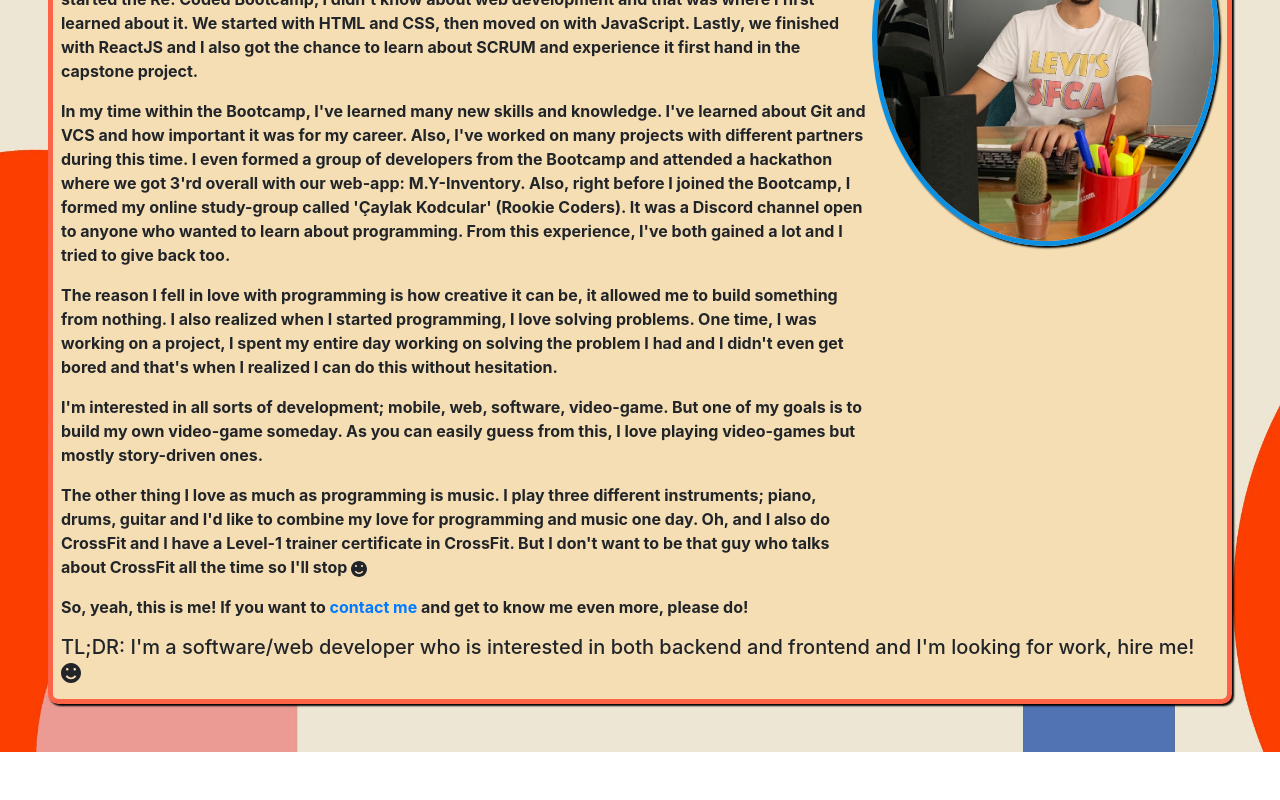
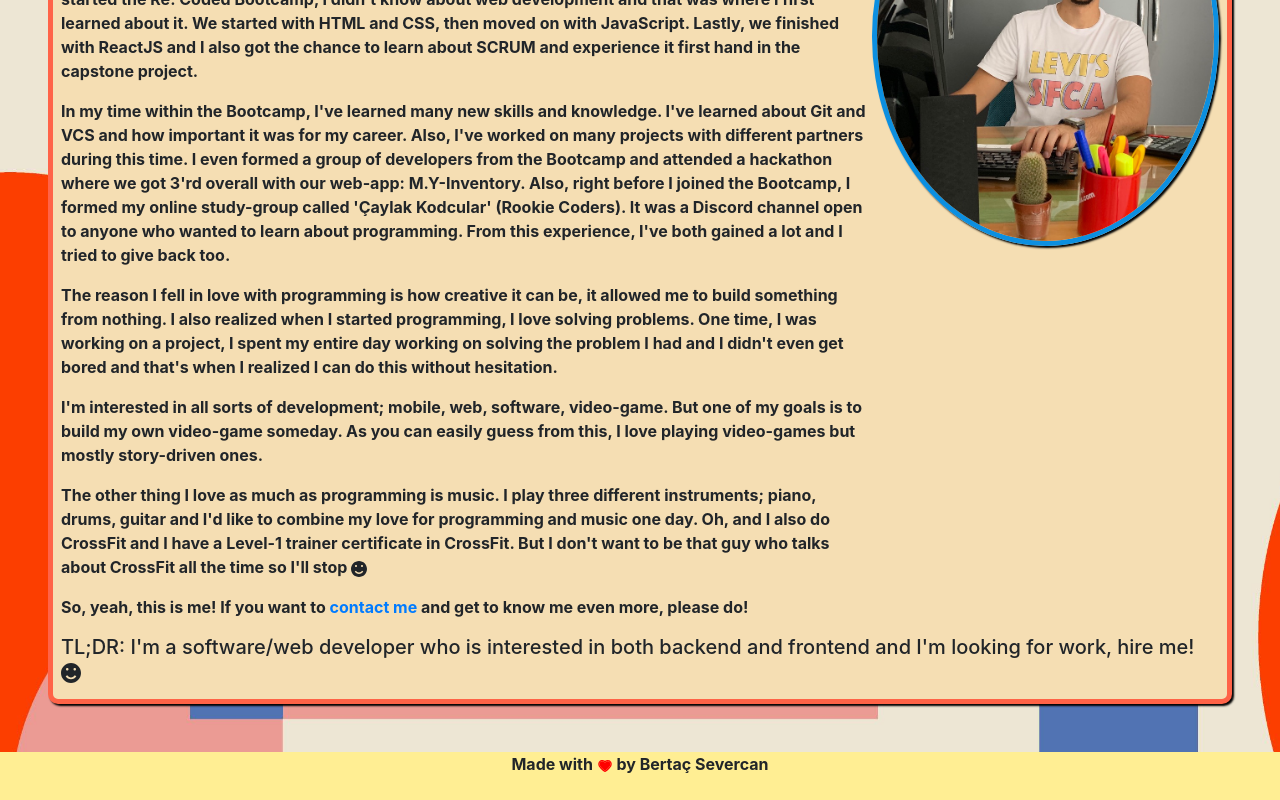
Before and after one commit to bertacsevercan/my-portfolio, a React (Create React App) app: page /about in a window 1280 px wide. Shown: the part 378-1178 px from the top of the page. Before the commit the page ends 1130 px from the top, so only its background shows below. Built offline with nearby package versions, Linux system fonts and the light colour scheme.

Commit message:
add footer content

```diff
--- a/src/App.js
+++ b/src/App.js
@@ -9,6 +9,7 @@ import About from "./containers/About";
 import NavBar from "./components/NavBar";
 import { I18nextProvider } from "react-i18next";
 import i18n from "./i18n";
+import Footer from "./components/Footer";
 
 function App() {
   return (
@@ -21,6 +22,7 @@ function App() {
           <Route path="/contact" component={Contact} />
           <Route path="/projects" component={Projects} />
           <Route path="/about" component={About} />
+          <Footer />
         </Router>
       </div>
     </I18nextProvider>
--- a/src/components/Footer/index.jsx
+++ b/src/components/Footer/index.jsx
@@ -1,13 +1,21 @@
 import React from "react";
+import { AiTwotoneHeart } from "react-icons/ai";
+import { useTranslation } from "react-i18next";
+import "./style.css";
 
-const Footer = () => {
+const Footer = () => {
+  const { t } = useTranslation();
 
-    return(
-        <div className="footer">
-
-
-        </div>
-    )
-}
+  return (
+    <div className="footer">
+      <div className="container">
+        <span>
+          {t("footer.text0")} {<AiTwotoneHeart style={{ color: "red" }} />}{" "}
+          {t("footer.text1")}
+        </span>
+      </div>
+    </div>
+  );
+};
 
 export default Footer;
--- /dev/null
+++ b/src/components/Footer/style.css
@@ -0,0 +1,10 @@
+.container {
+  width: auto;
+  max-width: 680px;
+  padding: 0 15px;
+}
+
+.footer {
+  background-color: #ffee93;
+  height: 3rem;
+}
--- a/src/locales/en/translation.json
+++ b/src/locales/en/translation.json
@@ -162,5 +162,9 @@
       }
     },
     "school": "Istanbul Bilgi University"
+  },
+  "footer": {
+    "text0": "Made with ",
+    "text1": "by Bertaç Severcan"
   }
 }
--- a/src/locales/tr/translation.json
+++ b/src/locales/tr/translation.json
@@ -162,5 +162,9 @@
       }
     },
     "school": "İstanbul Bilgi Üniversitesi"
+  },
+  "footer": {
+    "text0": "Bertaç Severcan tarafından ",
+    "text1": "ile yapılmıştır"
   }
 }
```
